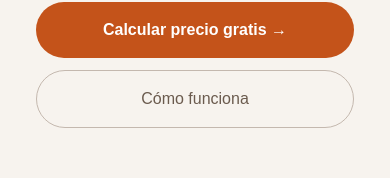
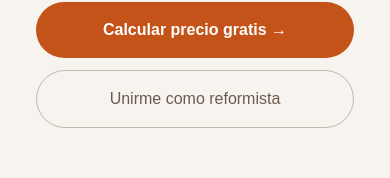
Before and after one commit to jesuspolonio14-prog/reformareal, a Next.js app: page / in a window 390 px wide. Shown: the part 390-568 px from the top of the page. Built offline with nearby package versions, Linux system fonts and the light colour scheme.

Commit message:
movil: boton Unirme como reformista en hero

```diff
--- a/app/page.tsx
+++ b/app/page.tsx
@@ -48,9 +48,17 @@ export default function Home() {
           >
             Calcular precio gratis →
           </a>
+          {/* Móvil: Unirme como reformista */}
+          <a
+            href="/reformistas"
+            className="sm:hidden border border-[#C4B8AE] text-[#6B5B4E] px-7 py-4 rounded-full text-base hover:border-[#1C1208] hover:text-[#1C1208] transition-colors"
+          >
+            Unirme como reformista
+          </a>
+          {/* Desktop: Cómo funciona */}
           <a
             href="#como-funciona"
-            className="border border-[#C4B8AE] text-[#6B5B4E] px-7 py-4 rounded-full text-base hover:border-[#1C1208] hover:text-[#1C1208] transition-colors"
+            className="hidden sm:block border border-[#C4B8AE] text-[#6B5B4E] px-7 py-4 rounded-full text-base hover:border-[#1C1208] hover:text-[#1C1208] transition-colors"
           >
             Cómo funciona
           </a>
```
